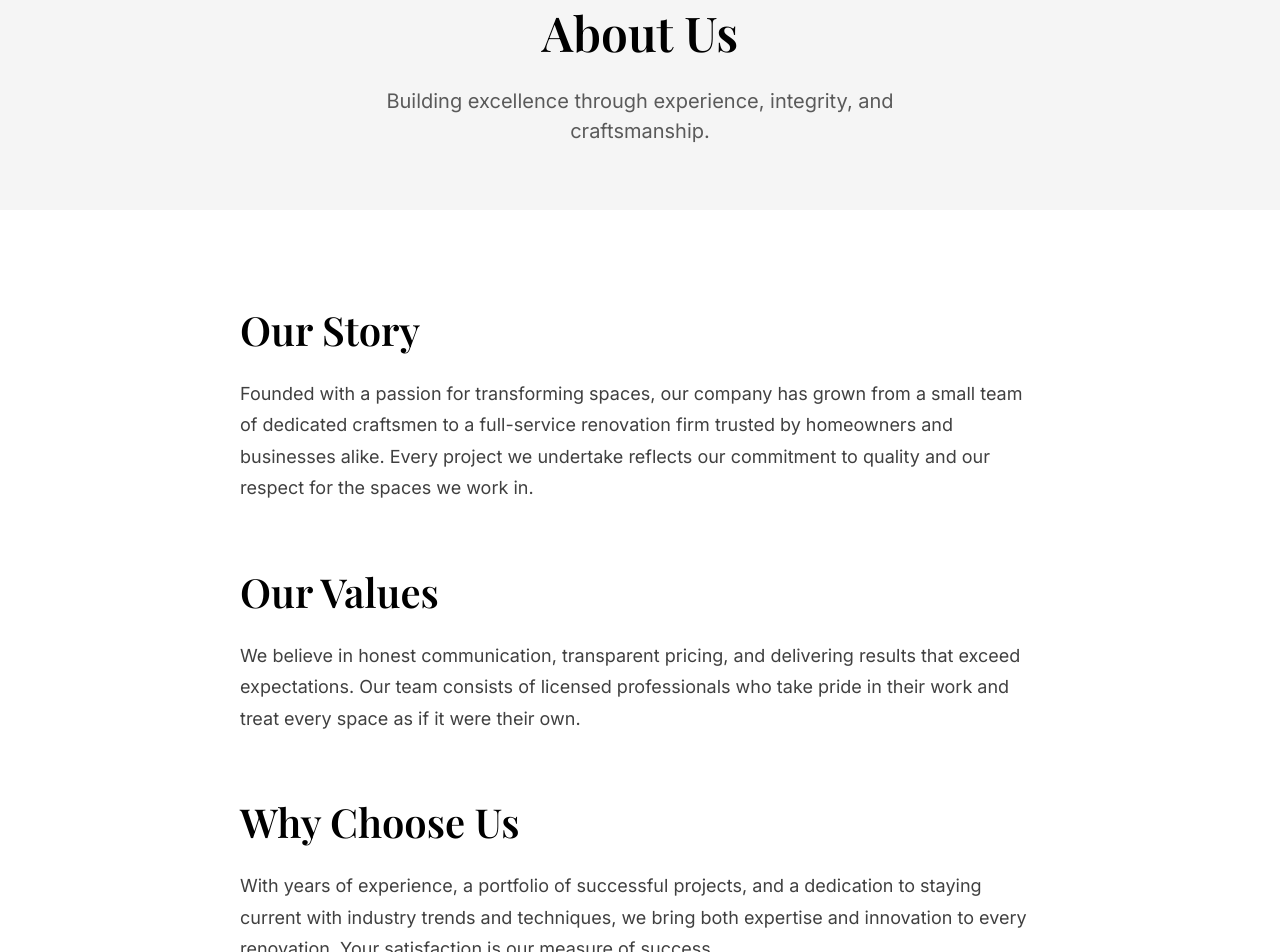
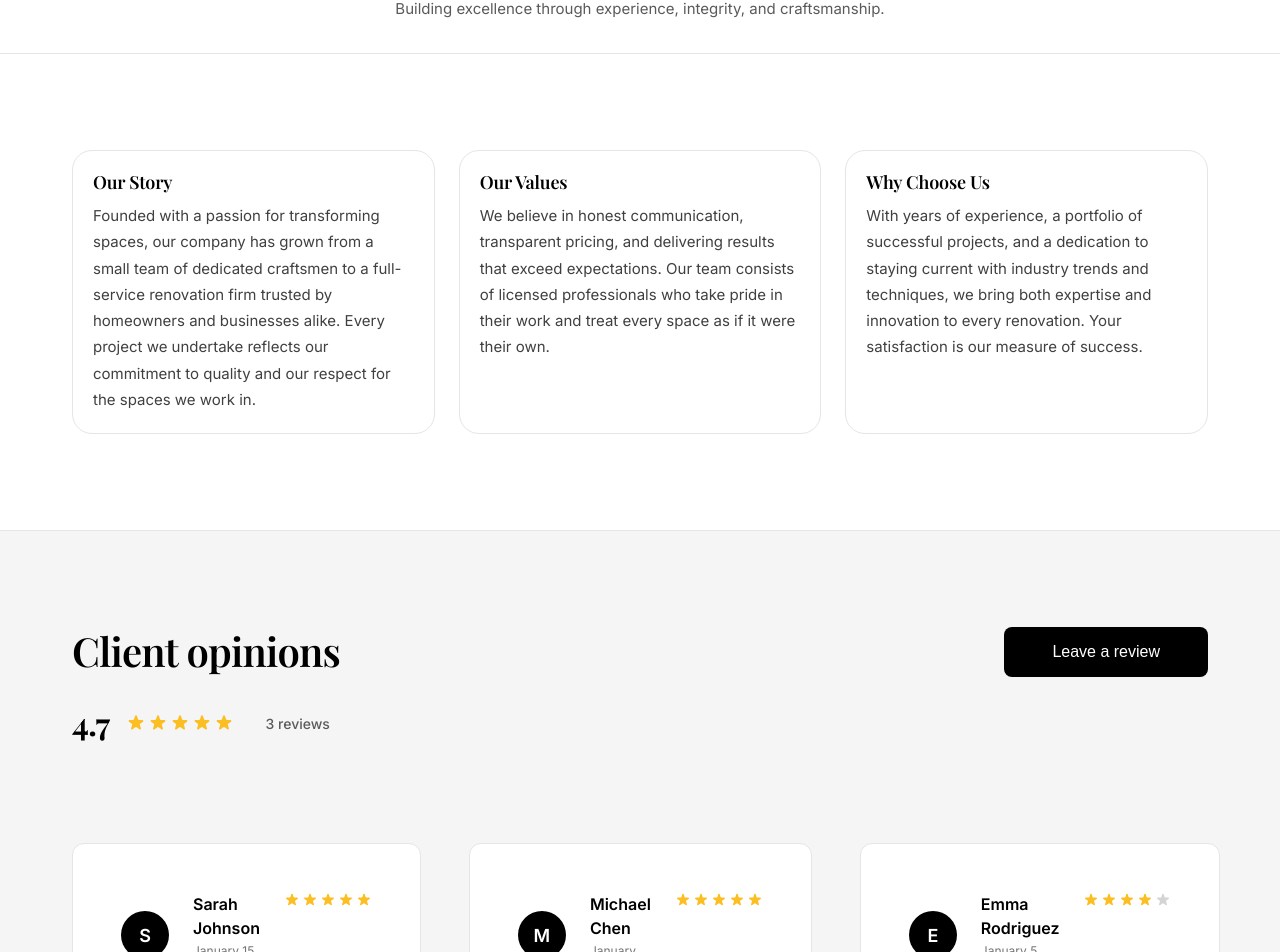
Before and after one commit to romanasolovan/prosto-remont, a Next.js app: page /en/about in a window 1280 px wide. Shown: the part 193-1145 px from the top of the page. Built offline with nearby package versions, Linux system fonts and the light colour scheme.

Commit message:
integrate multilingual client opinions and review form into About page with full i18n support

```diff
--- a/app/[locale]/about/about.module.css
+++ b/app/[locale]/about/about.module.css
@@ -1,39 +1,97 @@
 .aboutPage {
   width: 100%;
+  background: var(--color-white);
 }
 
-.hero {
-  background-color: var(--color-grey-100);
-  padding: var(--space-3xl) 0 var(--space-2xl);
+/* Elegant centered header (not a big hero) */
+.pageHeader {
+  padding: var(--space-xl) 0 var(--space-lg);
+  border-bottom: 1px solid var(--color-grey-200);
   text-align: center;
 }
 
-.hero h1 {
-  margin-bottom: var(--space-md);
+.pageTitle {
+  margin: 0;
+  font-size: 28px;
+  line-height: 1.18;
+  font-weight: 600;
+  letter-spacing: -0.02em;
+  color: var(--color-black);
 }
 
-.subtitle {
-  font-size: var(--text-xl);
+.pageDescription {
+  margin: 6px auto 0;
+  max-width: 64ch;
+  font-size: 14px;
+  line-height: 1.55;
   color: var(--color-grey-600);
-  max-width: 600px;
-  margin: 0 auto;
 }
 
-.content {
-  max-width: 800px;
-  margin: 0 auto;
+.main {
+  padding: var(--space-3xl) 0;
 }
 
-.content h2 {
-  margin-top: var(--space-2xl);
+.contentGrid {
+  display: grid;
+  grid-template-columns: 1fr;
+  gap: 18px;
 }
 
-.content h2:first-child {
-  margin-top: 0;
+/* Minimal premium cards */
+.card {
+  border: 1px solid var(--color-grey-200);
+  border-radius: 20px;
+  background: var(--color-white);
+  box-shadow: var(--shadow-xs);
+  padding: 18px;
 }
 
-.content p {
-  font-size: var(--text-lg);
+.cardTitle {
+  margin: 0 0 10px 0;
+  font-size: 18px;
+  line-height: 1.25;
+  font-weight: 600;
+  letter-spacing: -0.01em;
+  color: var(--color-black);
+}
+
+.cardText {
+  margin: 0;
+  font-size: 15px;
   line-height: var(--line-height-relaxed);
   color: var(--color-grey-700);
 }
+
+/* Opinions band */
+.opinionsSection {
+  margin-top: var(--space-3xl);
+  padding: var(--space-3xl) 0;
+  background: var(--color-grey-100);
+  border-top: 1px solid var(--color-grey-200);
+}
+
+@media (min-width: 768px) {
+  .pageTitle {
+    font-size: 30px;
+  }
+
+  .pageDescription {
+    font-size: 15px;
+  }
+
+  .contentGrid {
+    grid-template-columns: repeat(2, 1fr);
+    gap: 22px;
+  }
+
+  .card {
+    padding: 20px;
+  }
+}
+
+@media (min-width: 1024px) {
+  .contentGrid {
+    grid-template-columns: repeat(3, 1fr);
+    gap: 24px;
+  }
+}
--- a/app/[locale]/about/page.tsx
+++ b/app/[locale]/about/page.tsx
@@ -2,6 +2,7 @@ import { useTranslations } from "next-intl";
 import { getTranslations } from "next-intl/server";
 import type { Metadata } from "next";
 import styles from "./about.module.css";
+import ClientOpinions from "@/app/components/ClientOpinions/ClientOpinions";
 
 export async function generateMetadata({
   params,
@@ -22,27 +23,39 @@ export default function About() {
 
   return (
     <div className={styles.aboutPage}>
-      <section className={styles.hero}>
+      {/* Centered header, refined */}
+      <header className={styles.pageHeader}>
         <div className="container">
-          <h1>{t("hero.title")}</h1>
-          <p className={styles.subtitle}>{t("hero.subtitle")}</p>
+          <h1 className={styles.pageTitle}>{t("hero.title")}</h1>
+          <p className={styles.pageDescription}>{t("hero.subtitle")}</p>
         </div>
-      </section>
+      </header>
 
-      <section className="section-spacing">
+      <main className={styles.main}>
         <div className="container">
-          <div className={styles.content}>
-            <h2>{t("story.title")}</h2>
-            <p>{t("story.content")}</p>
+          <section className={styles.contentGrid}>
+            <article className={styles.card}>
+              <h2 className={styles.cardTitle}>{t("story.title")}</h2>
+              <p className={styles.cardText}>{t("story.content")}</p>
+            </article>
 
-            <h2>{t("values.title")}</h2>
-            <p>{t("values.content")}</p>
+            <article className={styles.card}>
+              <h2 className={styles.cardTitle}>{t("values.title")}</h2>
+              <p className={styles.cardText}>{t("values.content")}</p>
+            </article>
 
-            <h2>{t("why.title")}</h2>
-            <p>{t("why.content")}</p>
-          </div>
+            <article className={styles.card}>
+              <h2 className={styles.cardTitle}>{t("why.title")}</h2>
+              <p className={styles.cardText}>{t("why.content")}</p>
+            </article>
+          </section>
         </div>
-      </section>
+
+        {/* Opinions section on About page */}
+        <section className={styles.opinionsSection} id="opinions">
+          <ClientOpinions />
+        </section>
+      </main>
     </div>
   );
 }
--- a/app/components/ClientOpinions/ClientOpinions.tsx
+++ b/app/components/ClientOpinions/ClientOpinions.tsx
@@ -1,7 +1,7 @@
 "use client";
 
 import { useState } from "react";
-import { useTranslations } from "next-intl";
+import { useTranslations, useLocale } from "next-intl";
 import styles from "./ClientOpinions.module.css";
 import LeaveCommentForm from "./LeaveCommentForm";
 
@@ -15,8 +15,8 @@ interface Comment {
 
 export default function ClientOpinions() {
   const t = useTranslations("clientOpinions");
+  const locale = useLocale();
 
-  // Mock initial comments (will be replaced with database/API later)
   const [comments, setComments] = useState<Comment[]>([
     {
       id: "1",
@@ -64,17 +64,28 @@ export default function ClientOpinions() {
         ).toFixed(1)
       : "0.0";
 
+  const reviewLabel = t("reviewCount", { count: comments.length });
+
+  const formatDate = (isoDate: string) => {
+    const d = new Date(isoDate);
+    return new Intl.DateTimeFormat(locale, {
+      year: "numeric",
+      month: "long",
+      day: "numeric",
+    }).format(d);
+  };
+
   return (
     <div className={styles.opinionsContainer}>
       <div className="container">
-        {/* Header */}
         <div className={styles.header}>
           <div className={styles.headerContent}>
-            <h2 className={styles.title}>Client Testimonials</h2>
+            <h2 className={styles.title}>{t("title")}</h2>
+
             <div className={styles.stats}>
               <div className={styles.rating}>
                 <span className={styles.ratingNumber}>{averageRating}</span>
-                <div className={styles.stars}>
+                <div className={styles.stars} aria-label={t("aria.stars")}>
                   {[...Array(5)].map((_, i) => (
                     <svg
                       key={i}
@@ -85,15 +96,15 @@ export default function ClientOpinions() {
                       }
                       fill="currentColor"
                       viewBox="0 0 20 20"
+                      aria-hidden="true"
                     >
                       <path d="M9.049 2.927c.3-.921 1.603-.921 1.902 0l1.07 3.292a1 1 0 00.95.69h3.462c.969 0 1.371 1.24.588 1.81l-2.8 2.034a1 1 0 00-.364 1.118l1.07 3.292c.3.921-.755 1.688-1.54 1.118l-2.8-2.034a1 1 0 00-1.175 0l-2.8 2.034c-.784.57-1.838-.197-1.539-1.118l1.07-3.292a1 1 0 00-.364-1.118L2.98 8.72c-.783-.57-.38-1.81.588-1.81h3.461a1 1 0 00.951-.69l1.07-3.292z" />
                     </svg>
                   ))}
                 </div>
               </div>
-              <span className={styles.reviewCount}>
-                {comments.length} {comments.length === 1 ? "Review" : "Reviews"}
-              </span>
+
+              <span className={styles.reviewCount}>{reviewLabel}</span>
             </div>
           </div>
 
@@ -102,12 +113,11 @@ export default function ClientOpinions() {
               onClick={() => setShowForm(true)}
               className={styles.leaveReviewButton}
             >
-              Leave a Review
+              {t("cta.leaveReview")}
             </button>
           )}
         </div>
 
-        {/* Leave Comment Form */}
         {showForm && (
           <div className={styles.formSection}>
             <LeaveCommentForm
@@ -117,7 +127,6 @@ export default function ClientOpinions() {
           </div>
         )}
 
-        {/* Comments Grid */}
         <div className={styles.commentsGrid}>
           {comments.map((comment) => (
             <div key={comment.id} className={styles.commentCard}>
@@ -129,15 +138,15 @@ export default function ClientOpinions() {
                   <div>
                     <div className={styles.authorName}>{comment.name}</div>
                     <div className={styles.commentDate}>
-                      {new Date(comment.date).toLocaleDateString("en-US", {
-                        month: "long",
-                        day: "numeric",
-                        year: "numeric",
-                      })}
+                      {formatDate(comment.date)}
                     </div>
                   </div>
                 </div>
-                <div className={styles.commentRating}>
+
+                <div
+                  className={styles.commentRating}
+                  aria-label={t("aria.rating", { rating: comment.rating })}
+                >
                   {[...Array(5)].map((_, i) => (
                     <svg
                       key={i}
@@ -148,12 +157,14 @@ export default function ClientOpinions() {
                       }
                       fill="currentColor"
                       viewBox="0 0 20 20"
+                      aria-hidden="true"
                     >
                       <path d="M9.049 2.927c.3-.921 1.603-.921 1.902 0l1.07 3.292a1 1 0 00.95.69h3.462c.969 0 1.371 1.24.588 1.81l-2.8 2.034a1 1 0 00-.364 1.118l1.07 3.292c.3.921-.755 1.688-1.54 1.118l-2.8-2.034a1 1 0 00-1.175 0l-2.8 2.034c-.784.57-1.838-.197-1.539-1.118l1.07-3.292a1 1 0 00-.364-1.118L2.98 8.72c-.783-.57-.38-1.81.588-1.81h3.461a1 1 0 00.951-.69l1.07-3.292z" />
                     </svg>
                   ))}
                 </div>
               </div>
+
               <p className={styles.commentText}>{comment.comment}</p>
             </div>
           ))}
--- a/messages/en.json
+++ b/messages/en.json
@@ -279,5 +279,41 @@
       "description": "See what our satisfied clients have to say about their renovation experience.",
       "cta": "Read Reviews"
     }
+  },
+  "clientOpinions": {
+    "title": "Client opinions",
+    "cta": {
+      "leaveReview": "Leave a review"
+    },
+    "reviewCount": "{count, plural, =0 {No reviews} one {# review} other {# reviews}}",
+    "aria": {
+      "stars": "Average rating",
+      "rating": "Rating: {rating} out of 5"
+    }
+  },
+  "leaveComment": {
+    "title": "Share your experience",
+    "description": "Tell us about your renovation experience with our team.",
+    "fields": {
+      "name": "Your name",
+      "rating": "Your rating",
+      "comment": "Your review"
+    },
+    "placeholders": {
+      "name": "Enter your name",
+      "comment": "Share your experience with our renovation services..."
+    },
+    "buttons": {
+      "cancel": "Cancel",
+      "submit": "Submit review"
+    },
+    "validation": {
+      "requiredName": "Name is required",
+      "requiredRating": "Please select a rating",
+      "requiredComment": "Comment is required"
+    },
+    "aria": {
+      "selectRating": "Select {rating} star rating"
     }
   }
+}
--- a/messages/pl.json
+++ b/messages/pl.json
@@ -279,5 +279,41 @@
       "description": "Zobacz, co nasi zadowoleni klienci mówią o swoim doświadczeniu remontowym.",
       "cta": "Przeczytaj opinie"
     }
+  },
+  "clientOpinions": {
+  "title": "Opinie klientów",
+  "cta": {
+    "leaveReview": "Dodaj opinię"
+  },
+  "reviewCount": "{count, plural, =0 {Brak opinii} one {# opinia} few {# opinie} other {# opinii}}",
+  "aria": {
+    "stars": "Średnia ocena",
+    "rating": "Ocena: {rating} na 5"
+  }
+},
+"leaveComment": {
+  "title": "Podziel się opinią",
+  "description": "Opowiedz nam o swoim doświadczeniu z remontem i współpracą z naszym zespołem.",
+  "fields": {
+    "name": "Twoje imię",
+    "rating": "Twoja ocena",
+    "comment": "Twoja opinia"
+  },
+  "placeholders": {
+    "name": "Wpisz swoje imię",
+    "comment": "Opisz swoje doświadczenie z naszymi usługami remontowymi..."
+  },
+  "buttons": {
+    "cancel": "Anuluj",
+    "submit": "Wyślij opinię"
+  },
+  "validation": {
+    "requiredName": "Imię jest wymagane",
+    "requiredRating": "Wybierz ocenę",
+    "requiredComment": "Opinia jest wymagana"
+  },
+  "aria": {
+    "selectRating": "Wybierz ocenę: {rating} gwiazdek"
   }
 }
+}
--- a/messages/ru.json
+++ b/messages/ru.json
@@ -279,5 +279,41 @@
       "description": "Посмотрите, что наши довольные клиенты говорят о своем опыте ремонта.",
       "cta": "Читать отзывы"
     }
+  },
+  "clientOpinions": {
+  "title": "Отзывы клиентов",
+  "cta": {
+    "leaveReview": "Оставить отзыв"
+  },
+  "reviewCount": "{count, plural, =0 {Нет отзывов} one {# отзыв} few {# отзыва} many {# отзывов} other {# отзыва}}",
+  "aria": {
+    "stars": "Средняя оценка",
+    "rating": "Оценка: {rating} из 5"
+  }
+},
+"leaveComment": {
+  "title": "Поделитесь впечатлением",
+  "description": "Расскажите о вашем опыте ремонта и сотрудничества с нашей командой.",
+  "fields": {
+    "name": "Ваше имя",
+    "rating": "Ваша оценка",
+    "comment": "Ваш отзыв"
+  },
+  "placeholders": {
+    "name": "Введите ваше имя",
+    "comment": "Поделитесь впечатлениями о наших ремонтных услугах..."
+  },
+  "buttons": {
+    "cancel": "Отмена",
+    "submit": "Отправить отзыв"
+  },
+  "validation": {
+    "requiredName": "Имя обязательно",
+    "requiredRating": "Пожалуйста, выберите оценку",
+    "requiredComment": "Отзыв обязателен"
+  },
+  "aria": {
+    "selectRating": "Выбрать оценку {rating} звезд"
   }
 }
+}
--- a/messages/uk.json
+++ b/messages/uk.json
@@ -280,5 +280,41 @@
       "description": "Подивіться, що наші задоволені клієнти кажуть про свій досвід ремонту.",
       "cta": "Читати відгуки"
     }
+  },
+  "clientOpinions": {
+  "title": "Відгуки клієнтів",
+  "cta": {
+    "leaveReview": "Залишити відгук"
+  },
+  "reviewCount": "{count, plural, =0 {Немає відгуків} one {# відгук} few {# відгуки} many {# відгуків} other {# відгуку}}",
+  "aria": {
+    "stars": "Середня оцінка",
+    "rating": "Оцінка: {rating} з 5"
+  }
+},
+"leaveComment": {
+  "title": "Поділіться враженням",
+  "description": "Розкажіть про ваш досвід ремонту та співпраці з нашою командою.",
+  "fields": {
+    "name": "Ваше ім’я",
+    "rating": "Ваша оцінка",
+    "comment": "Ваш відгук"
+  },
+  "placeholders": {
+    "name": "Введіть ваше ім’я",
+    "comment": "Поділіться враженнями про наші ремонтні послуги..."
+  },
+  "buttons": {
+    "cancel": "Скасувати",
+    "submit": "Надіслати відгук"
+  },
+  "validation": {
+    "requiredName": "Ім’я обов’язкове",
+    "requiredRating": "Будь ласка, оберіть оцінку",
+    "requiredComment": "Відгук обов’язковий"
+  },
+  "aria": {
+    "selectRating": "Обрати оцінку {rating} зірок"
   }
 }
+}
```
Also changed, not shown: app/components/ClientOpinions/LeaveCommentForm.tsx (+51 -26 lines). Lines whose indentation alone changed are shown as unchanged.
